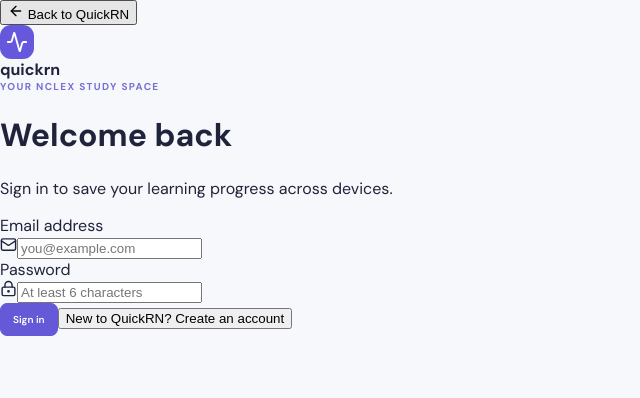
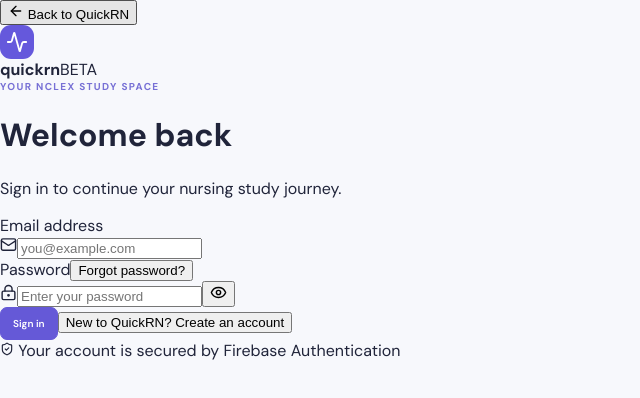
Before and after one commit to Archonline/QuickRNv2, a React (Vite) app: page / in a window 1280 px wide. Both pictures are taken after a click on the button "Get started". Shown: the top 398 px of the page, without its empty margins (0-640 px from the left). Built offline with nearby package versions, Linux system fonts and the light colour scheme; no server answers.

Commit message:
Implement complete Firebase email authentication UI

```diff
--- a/src/AuthGate.tsx
+++ b/src/AuthGate.tsx
@@ -1,22 +1,175 @@
 import { useState, type FormEvent, type ReactNode } from "react";
-import { Activity, Mail, LockKeyhole, ArrowLeft } from "lucide-react";
+import { Activity, Mail, LockKeyhole, ArrowLeft, Eye, EyeOff, ShieldCheck } from "lucide-react";
 import { AuthProvider, useAuth } from "./AuthContext";
 import LandingPage from "./LandingPage";
+
+type AuthMode = "signin" | "signup" | "reset";
+
+function friendlyAuthError(error: unknown): string {
+  const code = typeof error === "object" && error !== null && "code" in error
+    ? String((error as { code: unknown }).code)
+    : "";
+  const messages: Record<string, string> = {
+    "auth/invalid-email": "Enter a valid email address.",
+    "auth/user-not-found": "No account was found for that email. Check it or create an account.",
+    "auth/wrong-password": "That password doesn't match this account. Try again or reset your password.",
+    "auth/invalid-credential": "The email or password is incorrect. Check your details and try again.",
+    "auth/email-already-in-use": "An account already exists with this email. Sign in instead.",
+    "auth/weak-password": "Choose a stronger password with at least 6 characters.",
+    "auth/too-many-requests": "Too many attempts. Wait a little while before trying again.",
+    "auth/network-request-failed": "Network error. Check your internet connection and try again.",
+    "auth/operation-not-allowed": "Email/password sign-in is disabled in Firebase Authentication settings.",
+    "auth/unauthorized-domain": "This website domain is not authorized in Firebase Authentication."
+  };
+  return messages[code] ?? (error instanceof Error ? error.message : "Something went wrong. Please try again.");
+}
+
 function Gate({ children }: { children: ReactNode }) {
-const { user, loading, configured, signIn, signUp } = useAuth();
-const [mode,setMode]=useState<"signin"|"signup">("signin");
-const [showAuth,setShowAuth]=useState(false);
-const [email,setEmail]=useState(""); const [password,setPassword]=useState(""); const [error,setError]=useState(""); const [busy,setBusy]=useState(false); const [demoMode,setDemoMode]=useState(false);
-async function submit(event:FormEvent){event.preventDefault();setError("");setBusy(true);try{if(mode==="signup")await signUp(email.trim(),password);else await signIn(email.trim(),password);}catch(e){setError(e instanceof Error?e.message:"Unable to authenticate.");}finally{setBusy(false);}}
-if(loading)return <div className="auth-screen"><div className="auth-card">Loading your learning space…</div></div>;
-if(user||demoMode)return <>{children}</>;
-if(!showAuth)return <LandingPage onStart={()=>{setShowAuth(true);setError("");}}/>;
-return <div className="auth-screen"><form className="auth-card" onSubmit={submit}><button type="button" className="back-to-landing" onClick={()=>setShowAuth(false)}><ArrowLeft size={16}/> Back to QuickRN</button><div className="auth-brand"><span className="brand-mark"><Activity size={22}/></span><strong>quickrn</strong></div><div className="eyebrow">YOUR NCLEX STUDY SPACE</div><h1>{mode==="signin"?"Welcome back":"Create your account"}</h1><p>Sign in to save your learning progress across devices.</p>
-{!configured&&<div className="auth-warning">Firebase is not configured yet. Explore in demo mode, or add VITE_FIREBASE_* values to enable accounts.</div>}
-<label>Email address</label><div className="auth-input"><Mail size={17}/><input type="email" autoComplete="email" required value={email} onChange={e=>setEmail(e.target.value)} placeholder="you@example.com"/></div>
-<label>Password</label><div className="auth-input"><LockKeyhole size={17}/><input type="password" minLength={6} autoComplete={mode==="signin"?"current-password":"new-password"} required value={password} onChange={e=>setPassword(e.target.value)} placeholder="At least 6 characters"/></div>
-{error&&<div className="auth-error" role="alert">{error}</div>}<button className="button primary auth-submit" disabled={busy||!configured}>{busy?"Please wait…":mode==="signin"?"Sign in":"Create account"}</button>
-<button type="button" className="auth-switch" onClick={()=>{setMode(mode==="signin"?"signup":"signin");setError("");}}>{mode==="signin"?"New to QuickRN? Create an account":"Already registered? Sign in"}</button>
-{!configured&&<button type="button" className="auth-switch" onClick={()=>setDemoMode(true)}>Continue in demo mode (progress not saved)</button>}</form></div>;
+  const { user, loading, configured, signIn, signUp, resetPassword } = useAuth();
+  const [mode, setMode] = useState<AuthMode>("signin");
+  const [showAuth, setShowAuth] = useState(false);
+  const [email, setEmail] = useState("");
+  const [password, setPassword] = useState("");
+  const [confirmPassword, setConfirmPassword] = useState("");
+  const [error, setError] = useState("");
+  const [notice, setNotice] = useState("");
+  const [busy, setBusy] = useState(false);
+  const [showPassword, setShowPassword] = useState(false);
+  const [demoMode, setDemoMode] = useState(false);
+
+  function changeMode(nextMode: AuthMode) {
+    setMode(nextMode);
+    setError("");
+    setNotice("");
+    setPassword("");
+    setConfirmPassword("");
+  }
+
+  async function submit(event: FormEvent<HTMLFormElement>) {
+    event.preventDefault();
+    setError("");
+    setNotice("");
+    const cleanEmail = email.trim();
+    if (mode === "reset" && !cleanEmail) {
+      setError("Enter your email address first.");
+      return;
+    }
+    if (mode === "signup" && password !== confirmPassword) {
+      setError("Your passwords do not match.");
+      return;
+    }
+    setBusy(true);
+    try {
+      if (mode === "signup") {
+        await signUp(cleanEmail, password);
+      } else if (mode === "reset") {
+        await resetPassword(cleanEmail);
+        setNotice("If an account exists for this email, Firebase will send a password-reset link. Check your inbox and spam folder.");
+      } else {
+        await signIn(cleanEmail, password);
+      }
+    } catch (authError) {
+      setError(friendlyAuthError(authError));
+    } finally {
+      setBusy(false);
+    }
+  }
+
+  if (loading) {
+    return <div className="auth-screen"><div className="auth-loading"><span className="auth-spinner" />Loading your learning space…</div></div>;
+  }
+  if (user || demoMode) return <>{children}</>;
+  if (!showAuth) return <LandingPage onStart={() => { setShowAuth(true); changeMode("signin"); }} />;
+
+  const isSignup = mode === "signup";
+  const isReset = mode === "reset";
+  return (
+    <main className="auth-screen">
+      <form className="auth-card" onSubmit={submit}>
+        <button type="button" className="back-to-landing" onClick={() => setShowAuth(false)}>
+          <ArrowLeft size={16} /> Back to QuickRN
+        </button>
+        <div className="auth-brand">
+          <span className="brand-mark"><Activity size={22} /></span>
+          <strong>quick<span>rn</span></strong>
+          <span className="auth-beta">BETA</span>
+        </div>
+        <div className="eyebrow">{isReset ? "ACCOUNT RECOVERY" : "YOUR NCLEX STUDY SPACE"}</div>
+        <h1>{isReset ? "Reset your password" : isSignup ? "Create your account" : "Welcome back"}</h1>
+        <p className="auth-intro">
+          {isReset
+            ? "Enter the email address linked to your account and we'll send a reset link."
+            : isSignup
+              ? "Create an account to save your learning progress across devices."
+              : "Sign in to continue your nursing study journey."}
+        </p>
+
+        {!configured && (
+          <div className="auth-warning" role="status">
+            Firebase isn't connected yet. Add the Firebase web app configuration and enable Email/Password sign-in to activate accounts.
+          </div>
+        )}
+
+        <label htmlFor="auth-email">Email address</label>
+        <div className="auth-input">
+          <Mail size={17} />
+          <input id="auth-email" type="email" autoComplete="email" required value={email}
+            onChange={event => setEmail(event.target.value)} placeholder="you@example.com" />
+        </div>
+
+        {!isReset && <>
+          <div className="auth-label-row">
+            <label htmlFor="auth-password">Password</label>
+            {!isSignup && <button type="button" className="auth-inline-link" onClick={() => changeMode("reset")}>Forgot password?</button>}
+          </div>
+          <div className="auth-input">
+            <LockKeyhole size={17} />
+            <input id="auth-password" type={showPassword ? "text" : "password"}
+              autoComplete={isSignup ? "new-password" : "current-password"} minLength={6}
+              required value={password} onChange={event => setPassword(event.target.value)}
+              placeholder={isSignup ? "At least 6 characters" : "Enter your password"} />
+            <button type="button" className="auth-eye" aria-label={showPassword ? "Hide password" : "Show password"}
+              onClick={() => setShowPassword(value => !value)}>
+              {showPassword ? <EyeOff size={17} /> : <Eye size={17} />}
+            </button>
+          </div>
+        </>}
+
+        {isSignup && <>
+          <label htmlFor="auth-confirm-password">Confirm password</label>
+          <div className="auth-input">
+            <LockKeyhole size={17} />
+            <input id="auth-confirm-password" type="password" autoComplete="new-password" minLength={6}
+              required value={confirmPassword} onChange={event => setConfirmPassword(event.target.value)}
+              placeholder="Re-enter your password" />
+          </div>
+        </>}
+
+        {error && <div className="auth-error" role="alert">{error}</div>}
+        {notice && <div className="auth-success" role="status">{notice}</div>}
+
+        <button className="button primary auth-submit" disabled={busy || !configured}>
+          {busy ? "Please wait…" : isReset ? "Send reset link" : isSignup ? "Create account" : "Sign in"}
+        </button>
+
+        {isReset ? (
+          <button type="button" className="auth-switch" onClick={() => changeMode("signin")}>Back to sign in</button>
+        ) : (
+          <button type="button" className="auth-switch" onClick={() => changeMode(isSignup ? "signin" : "signup")}>
+            {isSignup ? "Already have an account? Sign in" : "New to QuickRN? Create an account"}
+          </button>
+        )}
+
+        {!configured && <button type="button" className="auth-switch auth-demo" onClick={() => setDemoMode(true)}>
+          Continue in demo mode (progress not saved)
+        </button>}
+
+        <div className="auth-security"><ShieldCheck size={14} /> Your account is secured by Firebase Authentication</div>
+      </form>
+    </main>
+  );
 }
-export default function AuthGate({children}:{children:ReactNode}){return <AuthProvider><Gate>{children}</Gate></AuthProvider>;}
+
+export default function AuthGate({ children }: { children: ReactNode }) {
+  return <AuthProvider><Gate>{children}</Gate></AuthProvider>;
+}
```
